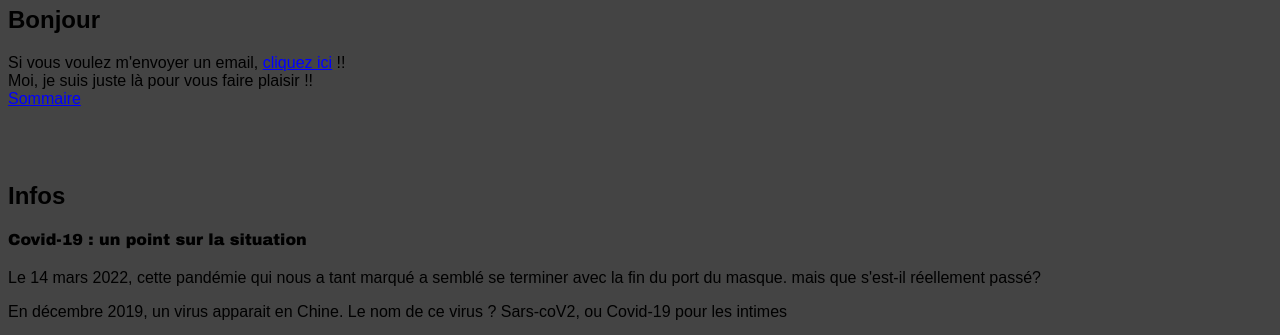
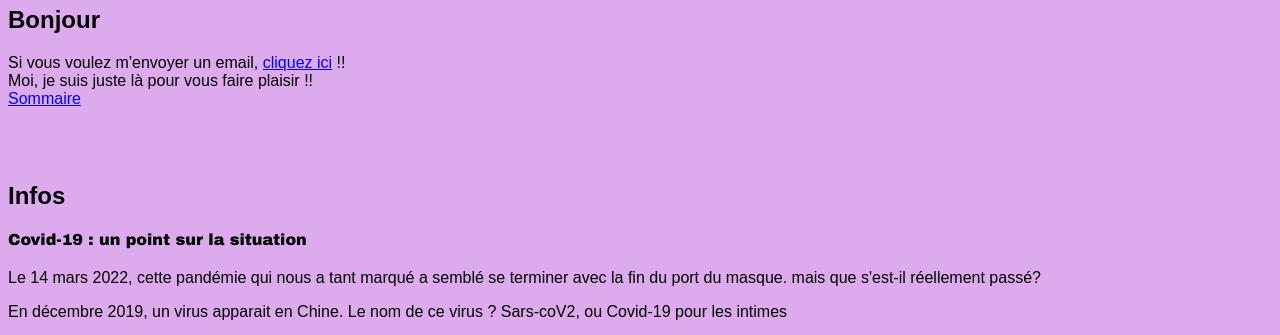
Before and after one commit to pla2010/pla, a plain HTML site: page index.html in a window 1280 px wide. Shown: the part 72-407 px from the top of the page. Drawn offline with Linux system fonts and the light colour scheme.

Commit message:
Update style.css

```diff
--- a/style.css
+++ b/style.css
@@ -43,5 +43,5 @@ footer{
 	font-family: arial;
 }
 body{
-	background-color:#444444;
+	background-color:#ddaaee;
 }
```
